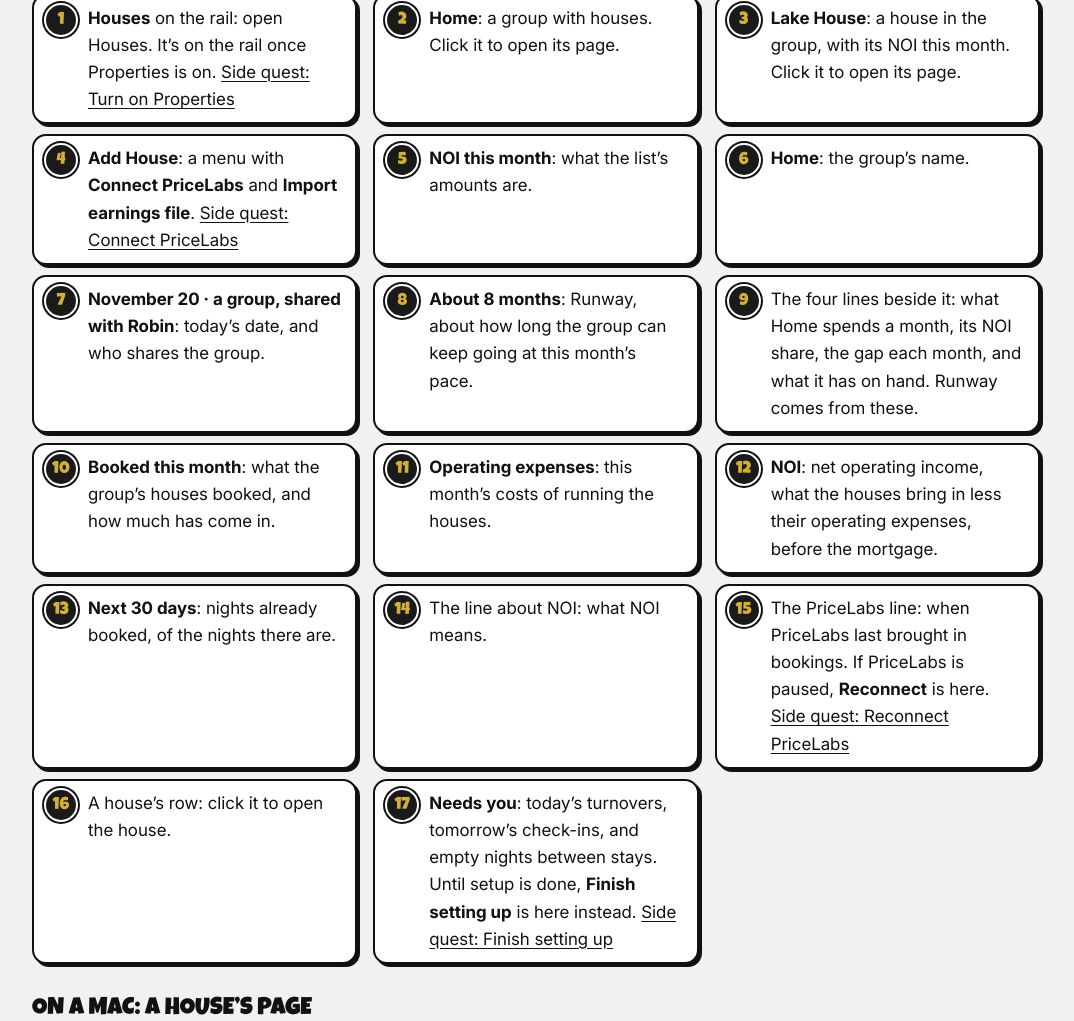
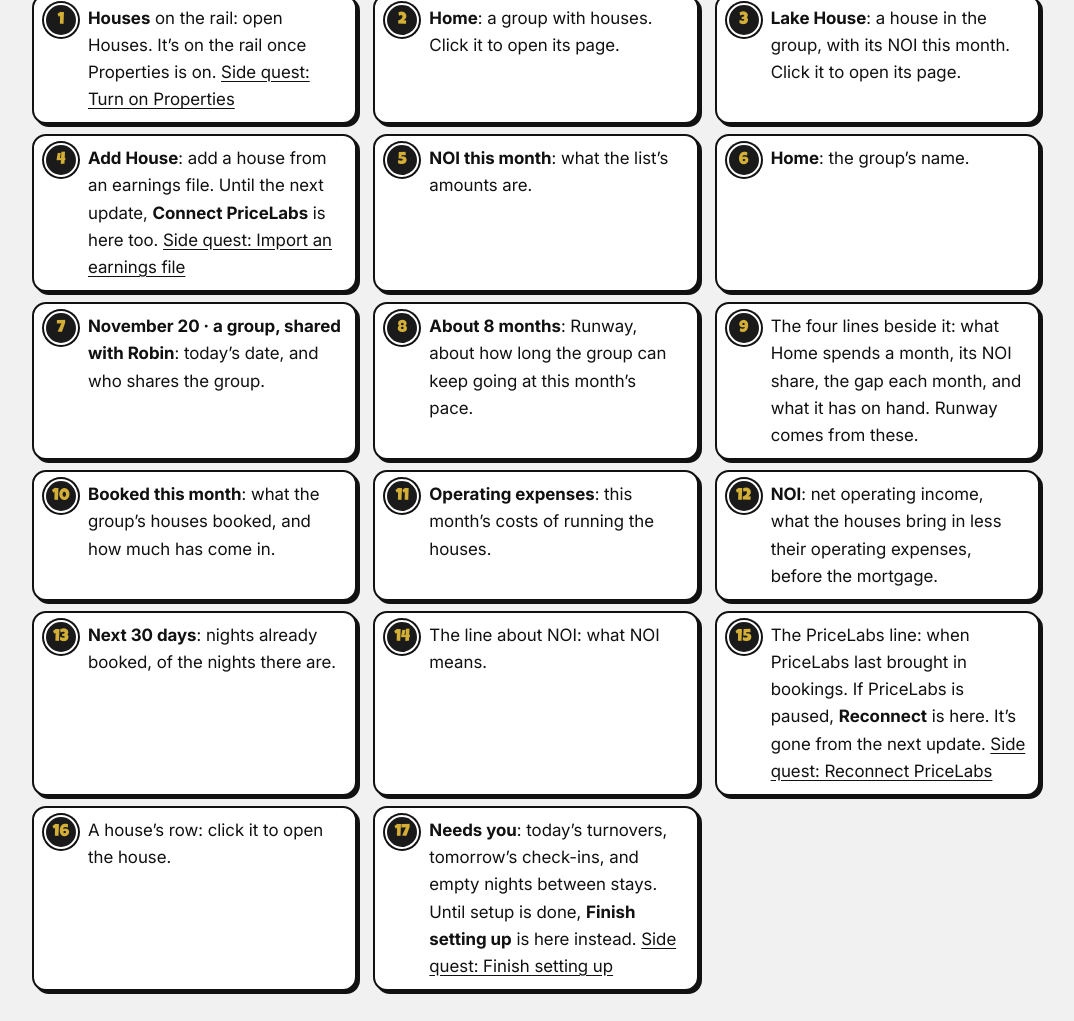
Before and after one commit to WellSpent-OC/WellSpent-Budget, a Jekyll site: the page built from docs/houses/tour-houses.md, in a window 1280 px wide and 1400 px high, scrolled down 667 px. Shown: the part 112-1133 px from the top of the window, without its empty margins (104-1178 px from the left). Built offline with Jekyll 4.4.1, drawn with Linux system fonts in a browser that asks for light colours; some of the changed text lies outside the part shown.

Commit message:
Guide: PriceLabs leaves the app in the next update
Connect and Reconnect PriceLabs say so at the top, and their iPhone
steps go, since the iPhone gets Houses without PriceLabs. The Houses
tour, Turn on Properties and Set a plan stop naming PriceLabs parts
that the next update hides.

Co-Authored-By: Claude Opus 5.5 <noreply@anthropic.com>

```diff
--- a/docs/houses/tour-houses.md
+++ b/docs/houses/tour-houses.md
@@ -17,7 +17,7 @@ title: "Tour: Houses"
 1. **Houses** on the rail: open Houses. It's on the rail once Properties is on. [Side quest: Turn on Properties](turn-on-properties.md)
 2. **Home**: a group with houses. Click it to open its page.
 3. **Lake House**: a house in the group, with its NOI this month. Click it to open its page.
-4. **Add House**: a menu with **Connect PriceLabs** and **Import earnings file**. [Side quest: Connect PriceLabs](connect-pricelabs.md)
+4. **Add House**: add a house from an earnings file. Until the next update, **Connect PriceLabs** is here too. [Side quest: Import an earnings file](import-an-earnings-file.md)
 5. **NOI this month**: what the list's amounts are.
 6. **Home**: the group's name.
 7. **November 20 · a group, shared with Robin**: today's date, and who shares the group.
@@ -28,7 +28,7 @@ title: "Tour: Houses"
 12. **NOI**: net operating income, what the houses bring in less their operating expenses, before the mortgage.
 13. **Next 30 days**: nights already booked, of the nights there are.
 14. The line about NOI: what NOI means.
-15. The PriceLabs line: when PriceLabs last brought in bookings. If PriceLabs is paused, **Reconnect** is here. [Side quest: Reconnect PriceLabs](reconnect-pricelabs.md)
+15. The PriceLabs line: when PriceLabs last brought in bookings. If PriceLabs is paused, **Reconnect** is here. It's gone from the next update. [Side quest: Reconnect PriceLabs](reconnect-pricelabs.md)
 16. A house's row: click it to open the house.
 17. **Needs you**: today's turnovers, tomorrow's check-ins, and empty nights between stays. Until setup is done, **Finish setting up** is here instead. [Side quest: Finish setting up](finish-setting-up.md)
 
@@ -53,7 +53,7 @@ Click a house in the list.
 13. **Coming up**: the next stays.
 14. **Against your plan and the market**: what's booked and the nightly rate, beside **Your plan** and the **Market**.
 15. **Your plan**: click a number to change it. [Side quest: Set a plan for a house](set-a-plan-for-a-house.md)
-16. **Market**: the market's figures, from PriceLabs. PriceLabs sends no market nightly rate, so that reads **Not available**.
+16. **Market**: the market's figures, from PriceLabs. PriceLabs sends no market nightly rate, so that reads **Not available**. It's gone from the next update.
 17. **Try**: try an upgrade, and see what it might pay back. [Side quest: Try an improvement](try-an-improvement.md)
 
 ## On an iPhone: a group's page
@@ -66,7 +66,7 @@ The **Houses** tab opens on your first group's page.
 
 1. **Home**: the group's name. Once two groups have houses, tap it to pick another.
 2. **October 18 · a group**: today's date, and that this is a group.
-3. **…**: for a manager, **Import earnings file** and **Connect PriceLabs**.
+3. **…**: for a manager, **Import earnings file**.
 4. **About 8 months**: Runway, about how long the group can keep going at this month's pace.
 5. The four lines under it: what Home spends after house bills, its NOI share, the gap each month, and what it has on hand. Runway comes from these.
 6. **Booked this month**: what the group's houses booked, and how much has come in.
@@ -74,7 +74,7 @@ The **Houses** tab opens on your first group's page.
 8. **NOI**: net operating income, what the houses bring in less their operating expenses, before the mortgage.
 9. **Next 30 days**: nights already booked, of the nights there are.
 10. The line about NOI: what NOI means.
-11. The PriceLabs line: when PriceLabs last brought in bookings. If PriceLabs is paused, **Reconnect** is here. [Side quest: Reconnect PriceLabs](reconnect-pricelabs.md)
+11. The PriceLabs line. It doesn't show on the iPhone.
 12. **Houses in Home, NOI this month**: the group's houses.
 13. **Lake House**: a house. Tap its row to open its page.
 14. **$700.00**: the house's NOI this month.
@@ -102,7 +102,7 @@ Tap a house on its group's page.
 11. **Add**: add a bill with **House** already set to this house. [Side quest: Mark a bill with a house](mark-a-bill-with-a-house.md)
 12. **Booked by month**: what the house booked each month.
 13. **Coming up**: the next stays.
-14. **Against your plan and the market**: what's booked and the nightly rate, beside **Your plan** and the **Market**. [Side quest: Set a plan for a house](set-a-plan-for-a-house.md)
+14. **Against your plan and the market**: what's booked and the nightly rate, beside **Your plan** and the **Market**. **Market** doesn't show on the iPhone. [Side quest: Set a plan for a house](set-a-plan-for-a-house.md)
 15. **Add** under **Your plan**: a manager sets the plan. Everyone else sees **Not set**.
 16. **What it costs**: the price of an upgrade you're thinking about. [Side quest: Try an improvement](try-an-improvement.md)
 17. **More a night**: how much more you'd charge a night after it.
```
Also changed, not shown: docs/houses/connect-pricelabs.md (+4 -20 lines), docs/houses/reconnect-pricelabs.md (+4 -4 lines), docs/houses/set-a-plan-for-a-house.md (+2 -3 lines), docs/houses/turn-on-properties.md (+1 -1 lines).
